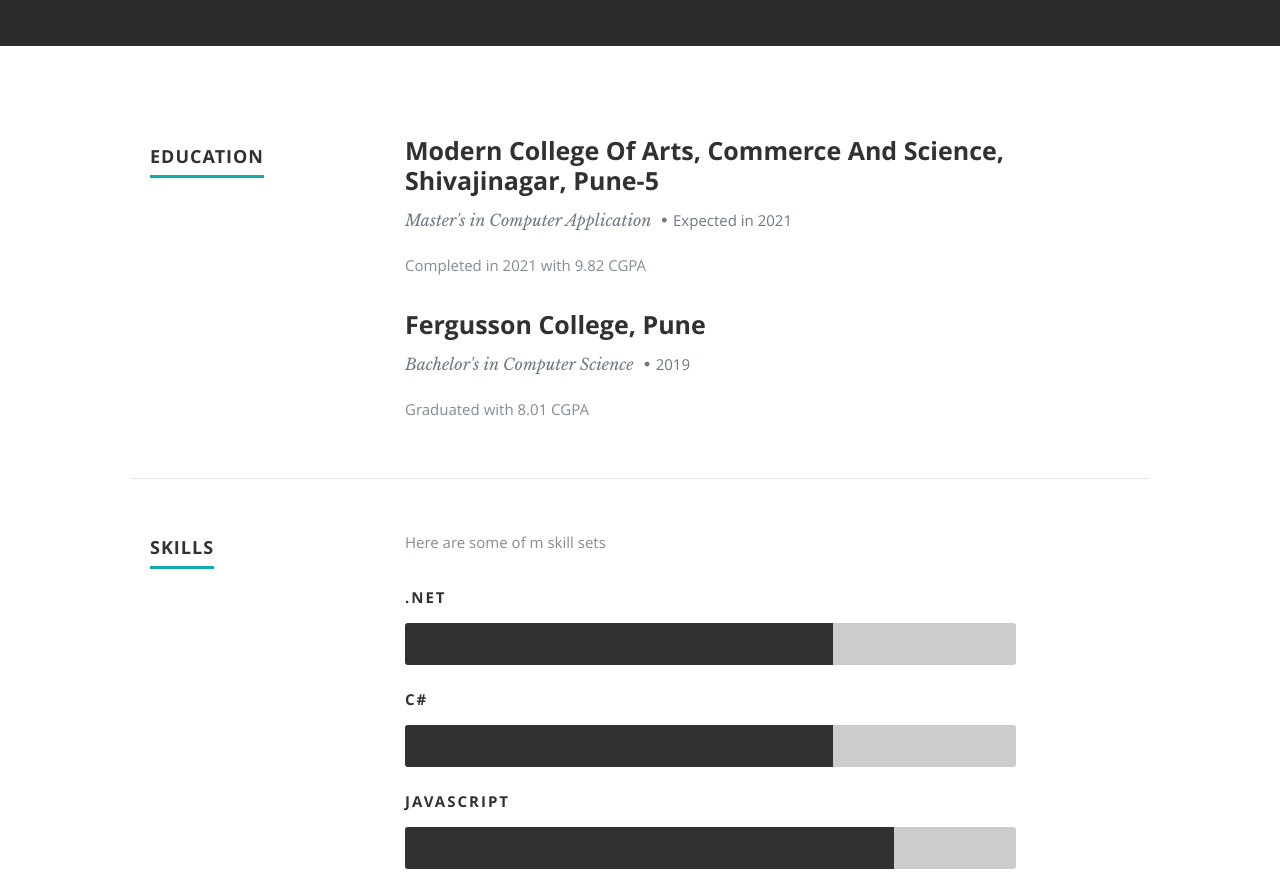
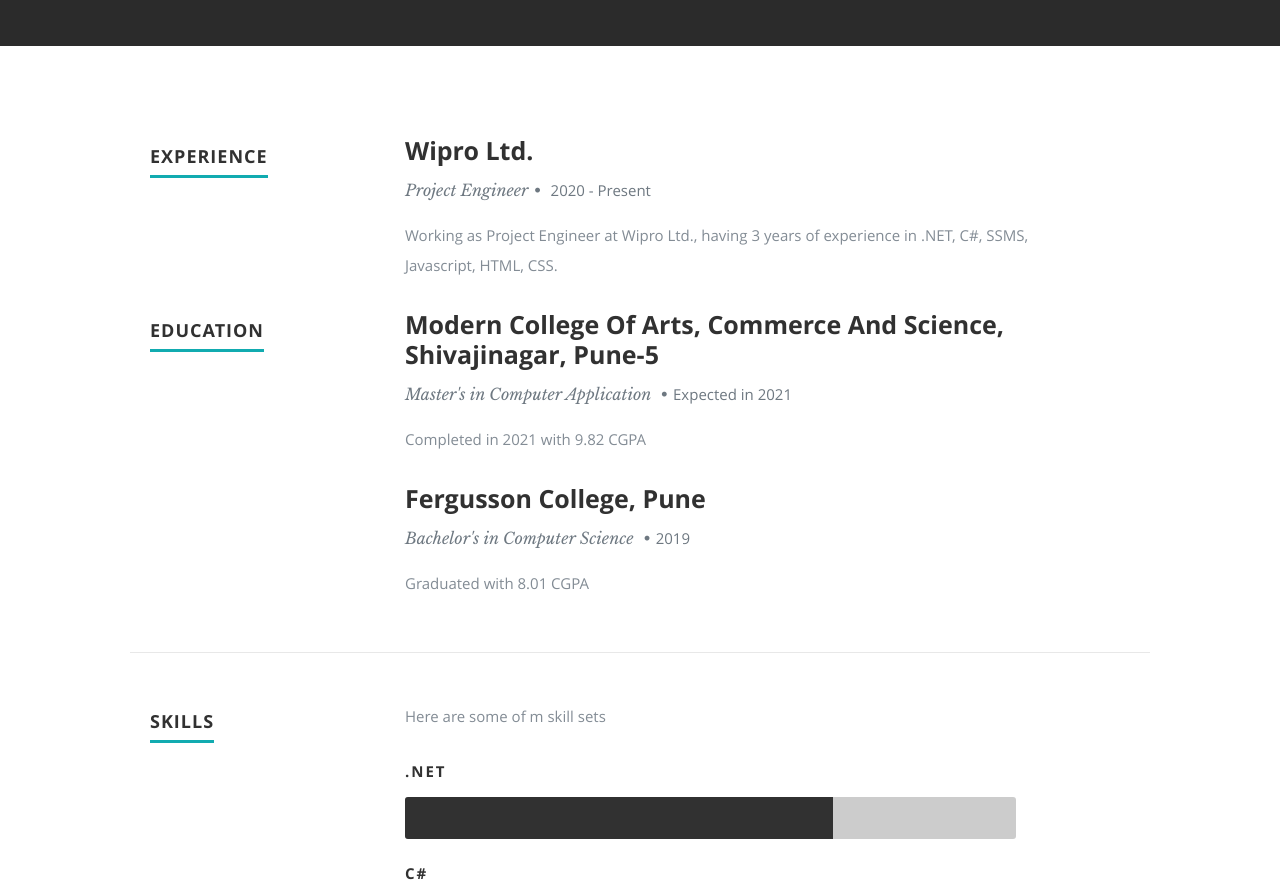
Before and after one commit to PratikSutar97/Pratik-Sutar-Portfolio, a React (Create React App) app: page / in a window 1280 px wide. Shown: the part 1300-2196 px from the top of the page. Built offline with nearby package versions, Linux system fonts and the light colour scheme.

Commit message:
experience added

```diff
--- a/public/css/layout.css
+++ b/public/css/layout.css
@@ -261,7 +261,7 @@
 #resume .header-col { padding-top: 9px; }
 #resume .main-col { padding-right: 10%; }
 
-.education, .work {
+.education, .work,experience {
    margin-bottom: 48px;
    padding-bottom: 24px;
    border-bottom: 1px solid #E8E8E8;
--- a/public/resumeData.json
+++ b/public/resumeData.json
@@ -40,6 +40,14 @@
   },
   "resume": {
     "skillmessage": "Here are some of m skill sets",
+    "experience":[
+      {
+        "company": "Wipro Ltd.",
+        "title": "Project Engineer",
+        "years": "2020 - Present",
+        "description": "Working as Project Engineer at Wipro Ltd., having 3 years of experience in .NET, C#, SSMS, Javascript, HTML, CSS."
+      }
+    ],
     "education": [
       {
         "school": "Modern College Of Arts, Commerce And Science, Shivajinagar, Pune-5",
--- a/src/Components/Resume.js
+++ b/src/Components/Resume.js
@@ -5,6 +5,14 @@
 
     if (this.props.data) {
       var skillmessage = this.props.data.skillmessage;
+      var experience = this.props.data.experience.map(function (experience) {
+        return <div key={experience.company}><h3>{experience.company}</h3>
+          <p className="info">{experience.title}<span>&bull;</span> <em className="date">{experience.years}</em></p>
+          <p>
+            {experience.description}
+          </p>
+        </div>
+      })
       var education = this.props.data.education.map(function (education) {
         return <div key={education.school}><h3>{education.school}</h3>
           <p className="info">{education.degree} <span>&bull;</span><em className="date">{education.graduated}</em></p>
@@ -19,6 +27,15 @@
     return (
       <section id="resume">
 
+        <div className="row experience">
+          <div className="three columns header-col">
+            <h1><span>Experience</span></h1>
+          </div>
+
+          <div className="nine columns main-col">
+            {experience}
+          </div>
+        </div>
         <div className="row education">
           <div className="three columns header-col">
             <h1><span>Education</span></h1>
```
